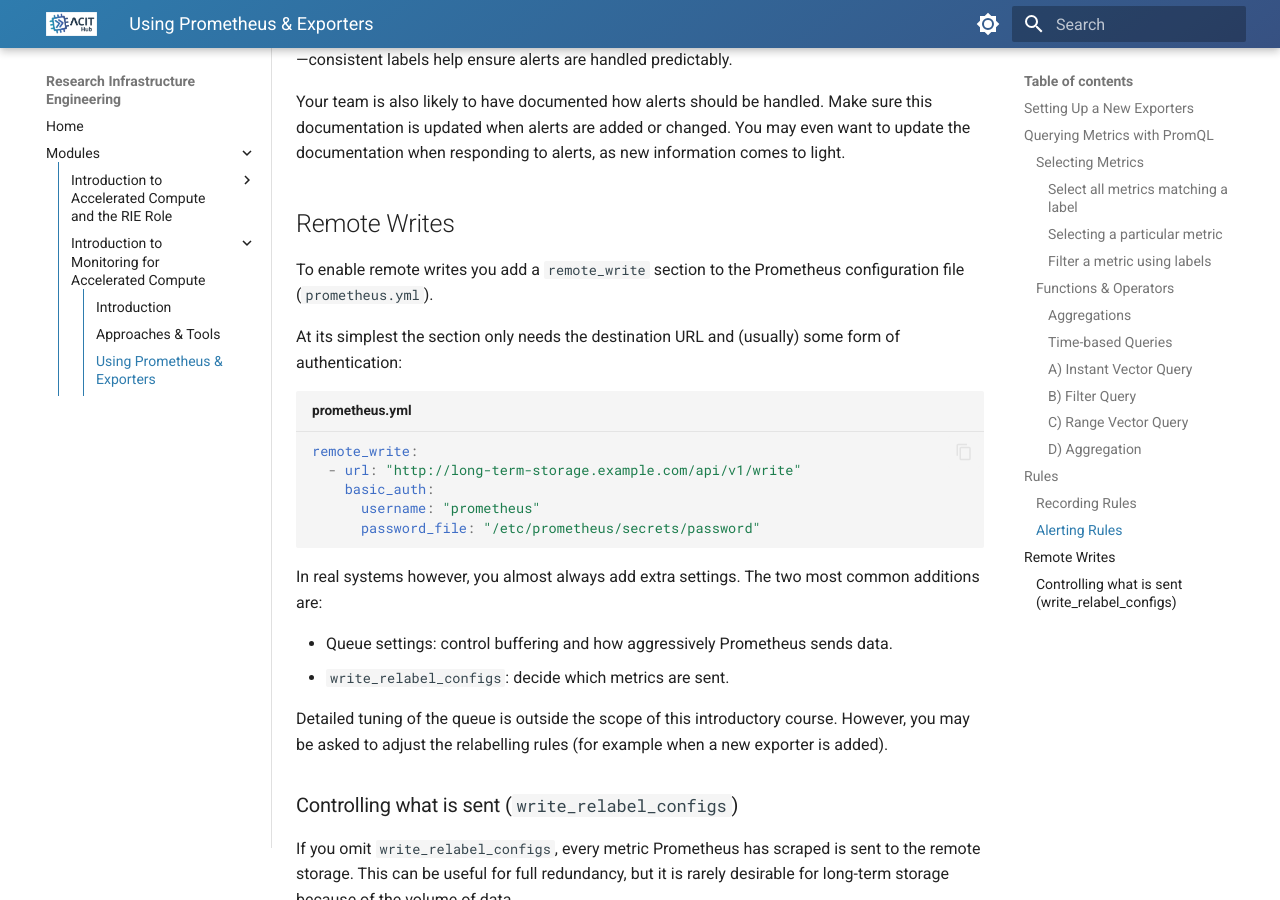
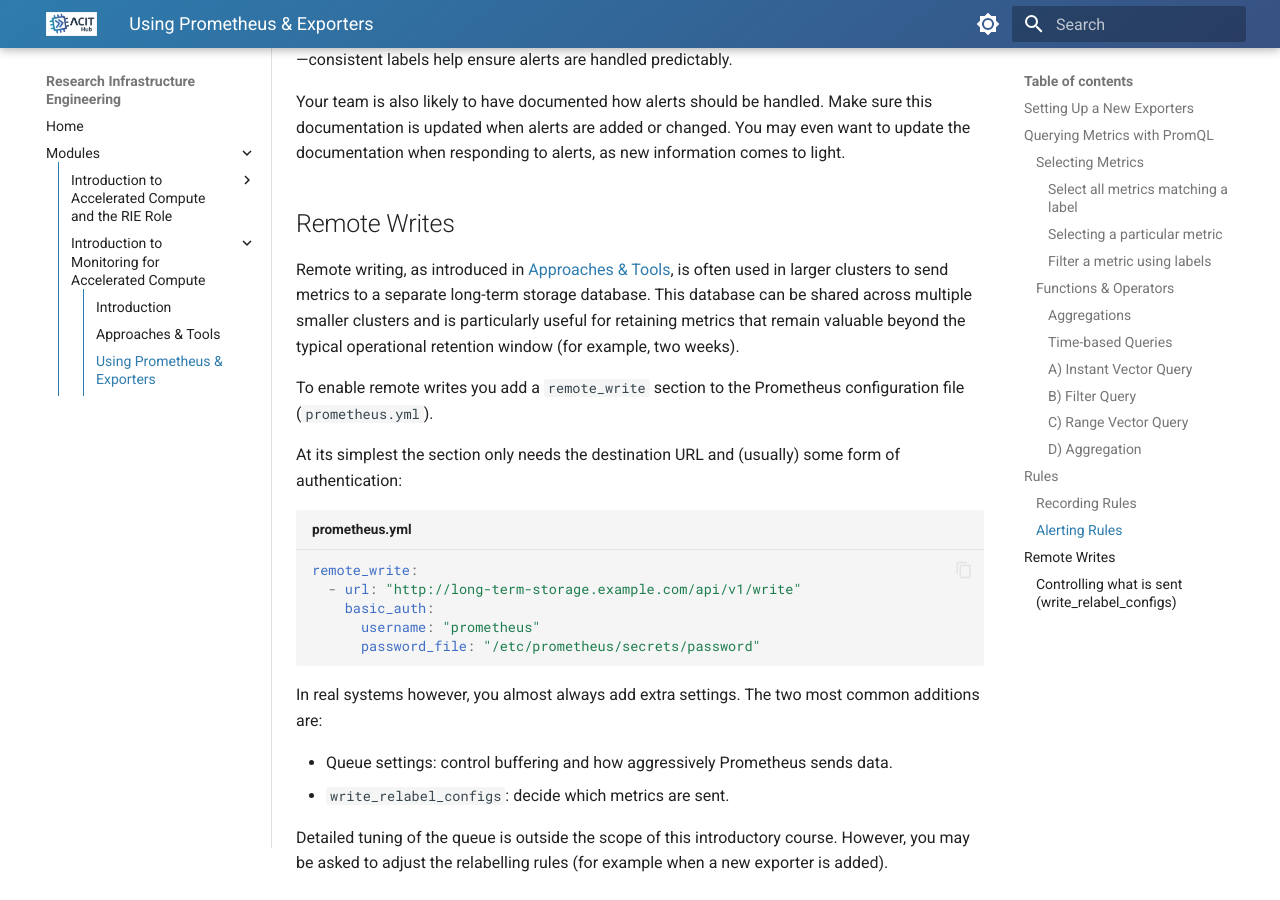
Before and after one commit to ACIT-Hub/docs-acit.surrey.ac.uk, an MkDocs documentation site: the page built from docs/modules/introduction-to-monitoring/prometheus.md, in a window 1280 px wide and 900 px high, scrolled down 11986 px. Built offline with MkDocs 1.6.1 and Material for MkDocs 9.7.7, drawn with Linux system fonts in a browser that asks for light colours; some of the changed text lies outside the part shown.

Commit message:
Address Twin's easy comments.

```diff
--- a/docs/modules/introduction-to-monitoring/prometheus.md
+++ b/docs/modules/introduction-to-monitoring/prometheus.md
@@ -180,8 +180,8 @@ Four string matching operators can be used for labels:
 | -------- | ---------------------- | ----------------------------- |
 | `=`      | Exact match            | `chip="platform_coretemp_0"`  |
 | `!=`     | Does not exactly match | `chip!="platform_coretemp_0"` |
-| `=~`     | Regex match            | `sensor=~"temp[1-3]`          |
-| `!~`     | Does not match Regex   | `sensor!~"temp[1-3]`          |
+| `=~`     | Regex match            | `sensor=~"temp[1-3]"`         |
+| `!~`     | Does not match Regex   | `sensor!~"temp[1-3]"`         |
 
 Therefore, the previous sensor filter can be inverted by replacing `=~` with `!~`:
 
@@ -469,8 +469,8 @@ When designing alerts, follow two fundamental principles:
    <br/>
    Prefer thresholds and `for` durations that only fire on genuinely abnormal or sustained conditions.
 2. **Alerts must be actionable**
-    <br/>
-    An alert should require (or at least clearly benefit from) a human response in a reasonable timeframe.
+   <br/>
+   An alert should require (or at least clearly benefit from) a human response in a reasonable timeframe.
     - Good: "A node has been unreachable for 5 minutes" or "Free disk space on the shared filesystem has dropped below 10 % and is still falling."
     - Poor: "GPU utilisation reached 95 %." High utilisation during peak periods is often expected and is better reviewed later when planning capacity, not paged on.
 
@@ -519,6 +519,8 @@ If you are asked to set up a new alert, check with your team to ensure you use a
 Your team is also likely to have documented how alerts should be handled. Make sure this documentation is updated when alerts are added or changed. You may even want to update the documentation when responding to alerts, as new information comes to light.
 
 ## Remote Writes
+
+Remote writing, as introduced in [Approaches & Tools](approaches-and-tools.md), is often used in larger clusters to send metrics to a separate long-term storage database. This database can be shared across multiple smaller clusters and is particularly useful for retaining metrics that remain valuable beyond the typical operational retention window (for example, two weeks).
 
 To enable remote writes you add a `remote_write` section to the Prometheus configuration file (`prometheus.yml`).
 
```
Also changed, not shown: docs/modules/introduction-to-monitoring/approaches-and-tools.md (+3 -1 lines), docs/modules/introduction-to-monitoring/introduction.md (+1 -1 lines).
